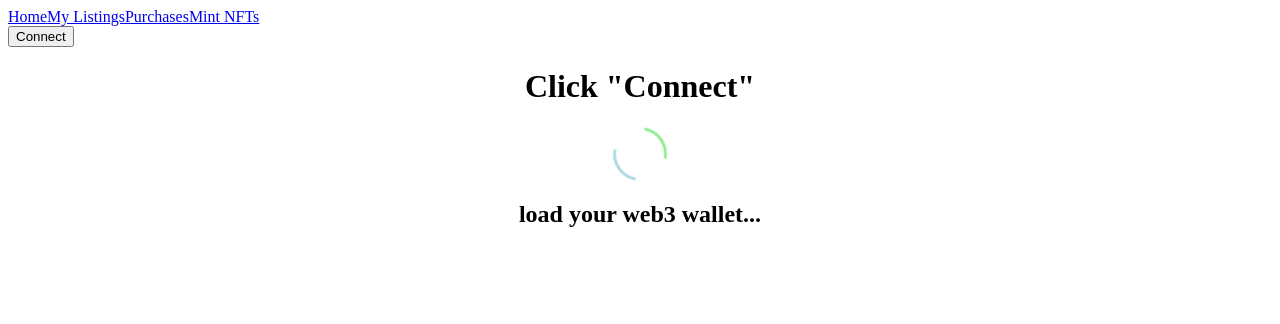
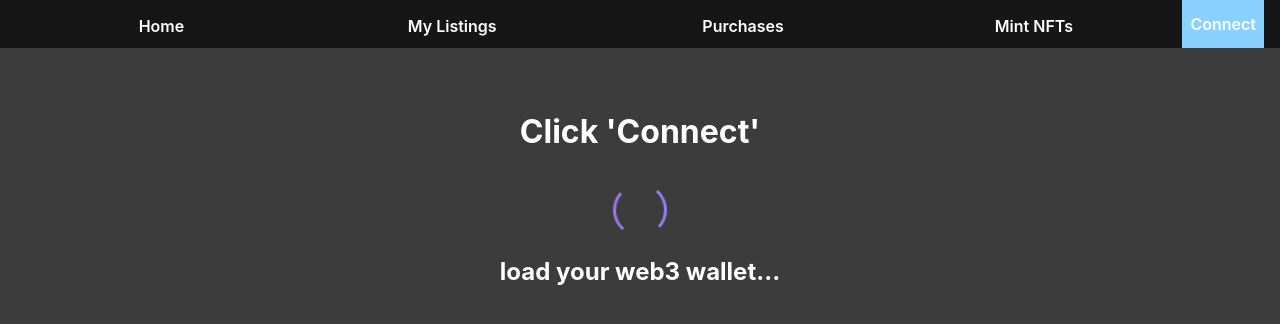
Before and after one commit to DEFIdaniel1/nftMarketplace-v2, a React (Create React App) app: page / in a window 1280 px wide. Shown: the top 324 px of the page. Built offline with nearby package versions, Linux system fonts and the light colour scheme.

Commit message:
navbar UI updated

```diff
--- a/src/frontend/_variables.scss
+++ b/src/frontend/_variables.scss
@@ -6,6 +6,8 @@ $gray-search: rgb(93, 93, 93);
 $blue-bright: rgb(137, 210, 255);
 $blue-bright2: rgb(118, 183, 223);
 $blue-bright3: rgb(95, 148, 181);
+
+$purple: rgb(160, 38, 216);
 
 $gray-dark: rgb(60, 60, 60);
 $gray-dark5: darken($gray-dark, 5%);
@@ -24,5 +26,5 @@ $secondaryBtn: $gray-light10;
 $tertiaryBtn: rgb(137, 210, 255);
 
 $sidebarColor: $gray-dark;
-$navbarColor: $gray-dark10;
+$navbarColor: darken($gray-dark10, 5%);
 $containerColor: $gray-dark5;
--- a/src/frontend/components/App.js
+++ b/src/frontend/components/App.js
@@ -53,7 +53,9 @@ function App() {
         <div>
             <BrowserRouter>
                 <Navbar connectWallet={web3Handler} account={account} />
-                {loading && <LoadingSpinner />}
+                {loading && (
+                    <LoadingSpinner title="Click 'Connect'" subtitle="load your web3 wallet..." />
+                )}
                 {!loading && (
                     <Routes>
                         <Route
--- a/src/frontend/components/App.scss
+++ b/src/frontend/components/App.scss
@@ -0,0 +1,26 @@
+@import '../variables';
+
+body {
+    margin: 0;
+    font-family: -apple-system, BlinkMacSystemFont, 'Segoe UI', 'Roboto', 'Oxygen', 'Ubuntu',
+        'Cantarell', 'Fira Sans', 'Droid Sans', 'Helvetica Neue', sans-serif;
+    -webkit-font-smoothing: antialiased;
+    -moz-osx-font-smoothing: grayscale;
+    background-color: $gray-dark;
+    // background: linear-gradient(to left, rgba(255, 255, 255, 0.606), rgba(0, 0, 0, 0.834)),
+    //     url('../images//cosmos2.jpg');
+    color: white;
+    height: 100vh;
+
+    h1 {
+        text-align: center;
+        margin: 4rem 0 2rem 0;
+    }
+    h3 {
+        text-align: center;
+    }
+}
+
+code {
+    font-family: source-code-pro, Menlo, Monaco, Consolas, 'Courier New', monospace;
+}
--- a/src/frontend/components/Home.scss
+++ b/src/frontend/components/Home.scss
@@ -1,3 +1,5 @@
+@import '../variables';
+
 .imgDiv {
     img {
         height: 12rem;
@@ -9,3 +11,12 @@
     flex-wrap: wrap;
     justify-content: space-around;
 }
+
+.container {
+    background-color: $gray-dark5;
+    padding: 2rem 1rem;
+
+    h1 {
+        text-align: center;
+    }
+}
--- a/src/frontend/components/LoadingSpinner.js
+++ b/src/frontend/components/LoadingSpinner.js
@@ -1,12 +1,12 @@
 import React from 'react'
 import './LoadingSpinner.scss'
 
-const LoadingSpinner = () => {
+const LoadingSpinner = ({ title, subtitle }) => {
     return (
         <div className="loadingBox">
-            <h1>Click "Connect"</h1>
+            <h1>{title}</h1>
             <div id="spinner"></div>
-            <h2>load your web3 wallet...</h2>
+            <h2>{subtitle}</h2>
         </div>
     )
 }
--- a/src/frontend/components/LoadingSpinner.scss
+++ b/src/frontend/components/LoadingSpinner.scss
@@ -1,3 +1,5 @@
+@import '../variables';
+
 .loadingBox {
     text-align: center;
 }
@@ -11,12 +13,10 @@
     bottom: 0;
     margin: auto;
     border: 3px solid transparent;
-    border-top-color: lightblue;
-    // border-right-color: yellow;
-    border-bottom-color: lightgreen;
-    // border-left-color: pink;
+    border-top-color: $blue-bright;
+    border-bottom-color: $purple;
     border-radius: 50%;
-    animation: loading-spinner 1.5s infinite linear;
+    animation: loading-spinner 2s infinite linear;
 }
 
 @keyframes loading-spinner {
@@ -24,6 +24,11 @@
         transform: rotate(0);
     }
 
+    50% {
+        border-top-color: $purple;
+        border-bottom-color: $blue-bright;
+    }
+
     100% {
         transform: rotate(360deg);
     }
--- a/src/frontend/components/Navbar.js
+++ b/src/frontend/components/Navbar.js
@@ -1,25 +1,38 @@
 import { Link } from 'react-router-dom'
+import Icon from './UI/Icon'
+import './Navbar.scss'
 
 function Navbar({ account, connectWallet }) {
     return (
-        <>
-            <nav>
-                <Link to="/">Home</Link>
-                <Link to="my-listings">My Listings</Link>
-                <Link to="my-purchases">Purchases</Link>
-                <Link to="mint">Mint NFTs</Link>
+        <div className="navbar">
+            <nav className="nav">
+                <div className="nav__item">
+                    <Link to="/">Home</Link>
+                </div>
+                <div className="nav__item">
+                    <Link to="my-listings">My Listings</Link>
+                </div>
+                <div className="nav__item">
+                    <Link to="my-purchases">Purchases</Link>
+                </div>
+                <div className="nav__item">
+                    <Link to="mint">Mint NFTs</Link>
+                </div>
             </nav>
+
             {account ? (
-                <div>
-                    <p>
+                <div className="connect connect__active">
+                    <p>Disconnect</p>
+                    <p className="acct">
                         {account.slice(0, 5)}...{account.slice(38, 42)}
                     </p>
-                    <button onClick={connectWallet}>Logout</button>
                 </div>
             ) : (
-                <button onClick={connectWallet}>Connect</button>
+                <div className="connect" onClick={connectWallet}>
+                    <p className="disconnect">Connect</p>
+                </div>
             )}
-        </>
+        </div>
     )
 }
 export default Navbar
--- /dev/null
+++ b/src/frontend/components/Navbar.scss
@@ -0,0 +1,83 @@
+@import '../variables';
+
+.navbar {
+    background-color: $navbarColor;
+    color: white;
+    font-weight: 600;
+    font-size: 1rem;
+    height: 3rem;
+    display: flex;
+    justify-content: space-between;
+    padding: 0 1rem;
+
+    a {
+        color: white;
+        text-decoration: none;
+        z-index: 20;
+    }
+
+    .nav {
+        display: flex;
+        align-items: stretch;
+        justify-content: space-around;
+        flex-grow: 1;
+        & > * {
+            text-align: center;
+            width: 100%;
+            padding-top: 1rem;
+            position: relative;
+            z-index: 10;
+
+            ::before {
+                content: '';
+                position: absolute;
+                bottom: 0;
+                left: 0;
+                height: 100%;
+                width: 0%;
+                z-index: 1;
+                background-color: $blue-bright2;
+                transform: scaleX(0);
+                transition: transform 0.2s, cubic-bezier(1, 0, 0, 1) 0.2s;
+                z-index: -1;
+            }
+        }
+        & > *:hover {
+            cursor: pointer;
+
+            ::before {
+                transform: scaleX(1);
+                height: 100%;
+                width: 100%;
+            }
+        }
+    }
+}
+
+.connect {
+    background-color: $blue-bright;
+    border: none;
+    transition: all 0.2s;
+    margin-left: 0.2rem;
+    padding: 0 0.2rem;
+    &:hover {
+        cursor: pointer;
+        box-shadow: 0 0 0.5rem 0 white;
+        color: white;
+    }
+    p {
+        line-height: 0;
+        text-align: center;
+        padding: 0.5rem 0.3rem 0.2rem 0.3rem;
+    }
+    &__active {
+        background-color: $blue-bright3;
+        p {
+            padding: 0 0.3rem;
+            line-height: 0.2;
+        }
+        .acct {
+            font-size: 0.7rem;
+        }
+    }
+}
--- a/src/frontend/components/UI/NFTCard.js
+++ b/src/frontend/components/UI/NFTCard.js
@@ -11,7 +11,6 @@ const NFTCard = ({ name, image, seller, buyer, totalPrice, buyClick }) => {
                 <img src={image} alt={name} className="nft-image" />
             </div>
             <h3 className="nft-content__title">{name}</h3>
-
             <div className="nft-lower-box">
                 <div className="nft-price-box">
                     <div className="nft-price-box__price">Price</div>
@@ -22,7 +21,7 @@ const NFTCard = ({ name, image, seller, buyer, totalPrice, buyClick }) => {
                         </div>
                     </div>
                 </div>
-                <BuyButton buyClick={buyClick} />
+                {buyClick ? <BuyButton buyClick={buyClick} /> : <p className="sold">Sold</p>}
             </div>
         </div>
     )
--- a/src/frontend/components/UI/NFTCard.scss
+++ b/src/frontend/components/UI/NFTCard.scss
@@ -2,35 +2,35 @@
 
 .nft-card {
     color: $gray-light;
-    box-shadow: 0 2px 15px -10px $blue-bright;
+    box-shadow: 0 2px 20px -5px $blue-bright;
     margin: 1rem 1rem 1rem 0;
     border-radius: 1rem;
-    background-color: $gray1;
+    background-color: rgba(0, 0, 0, 0.479);
     flex: 0 0 25%;
 
     transition: all 0.7s;
 
     &:hover {
-        transform: scale(1.05);
+        transform: scale(1.02);
         box-shadow: 0 2px 20px 0px $blue-bright;
         background-color: lighten($gray1, 2%);
 
-        animation: pulsate 3s infinite;
+        animation: pulsate 5s infinite;
     }
     @keyframes pulsate {
         0% {
-            box-shadow: 0 2px 20px 0px $blue-bright;
+            box-shadow: 0 2px 20px 0px $blue;
         }
         33% {
             box-shadow: 0 2px 20px 5px $blue-bright;
-            box-shadow: 0 2px 20px 0px rgb(238, 137, 238);
+            box-shadow: 0 2px 20px 0px rgb(182, 101, 182);
         }
         66% {
             box-shadow: 0 2px 20px 5px $blue-bright;
-            box-shadow: 0 2px 20px 0px rgb(99, 222, 86);
+            box-shadow: 0 2px 20px 0px rgb(140, 50, 65);
         }
         100% {
-            box-shadow: 0 2px 20px 0px $blue-bright;
+            box-shadow: 0 2px 20px 0px $blue;
         }
     }
 }
@@ -65,6 +65,12 @@
 .nft-lower-box {
     display: flex;
     align-items: flex-end;
+
+    .sold {
+        color: rgba(161, 255, 165, 0.762);
+        padding-right: 1rem;
+        align-self: flex-end;
+    }
 }
 .nft-price-box {
     display: flex;
```
Also changed, not shown: src/frontend/components/Home.js (+21 -14 lines), 2 other files (tests, documents, lock files or other folders).
